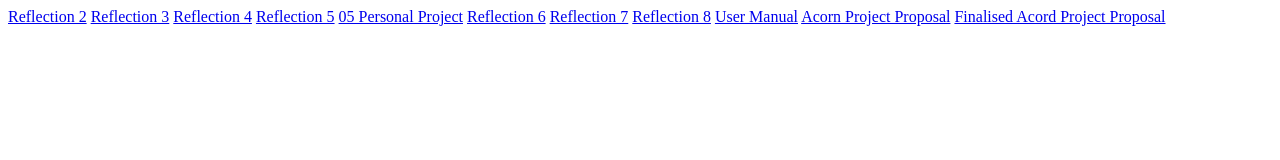
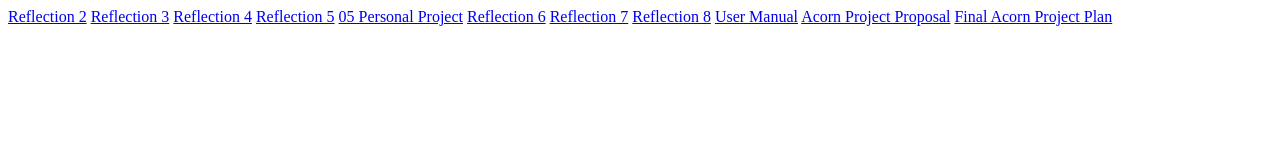
Before and after one commit to Carson-McBride/CSE170, a plain HTML site: page index.html in a window 1280 px wide. Drawn offline with Linux system fonts and the light colour scheme.

Commit message:
Update index.html

```diff
--- a/index.html
+++ b/index.html
@@ -17,7 +17,7 @@
     <a href="https://carson-mcbride.github.io/CSE170/reflection8.docx">Reflection 8</a>
     <a href="https://carson-mcbride.github.io/CSE170/usermanualfinal.docx">User Manual</a>
     <a href="https://carson-mcbride.github.io/CSE170/acornprojectproposal.docx">Acorn Project Proposal</a>
-    <a href="https://carson-mcbride.github.io/CSE170/acornfinal.docx">Finalised Acord Project Proposal</a>
+    <a href="https://carson-mcbride.github.io/CSE170/acornfinal.docx">Final Acorn Project Plan</a>
 </body>
 
 </html>
```
